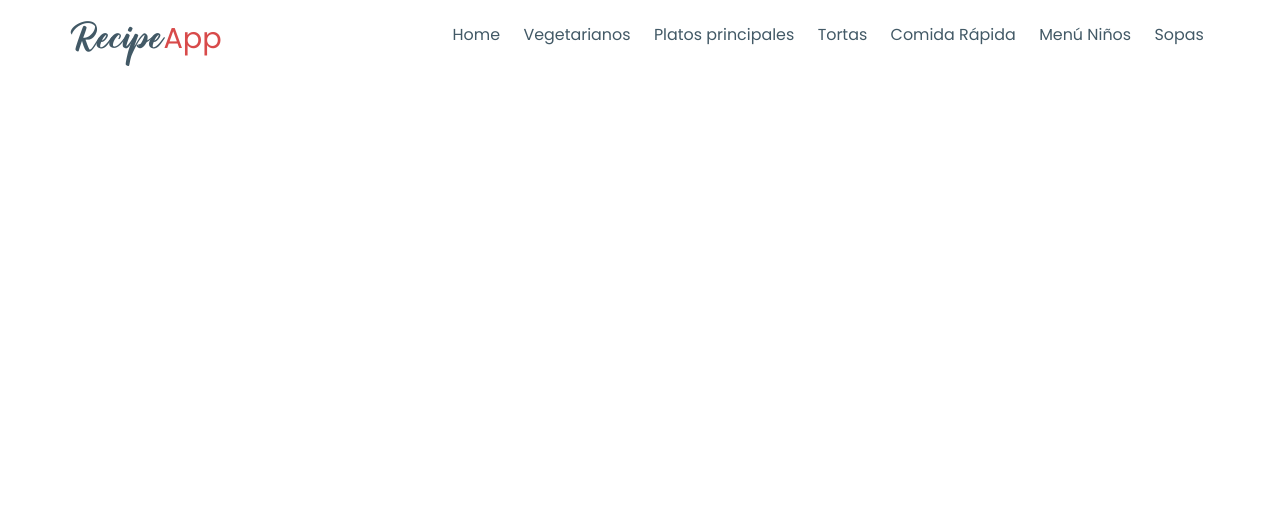
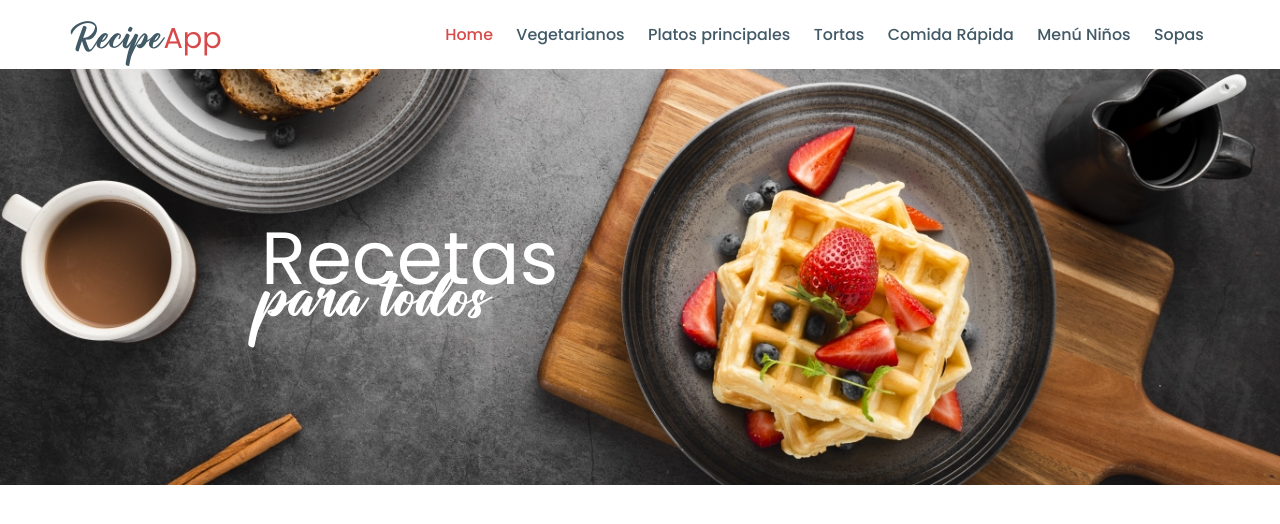
Before and after one commit to SteevenQuintana/Recipe-app, a React (Create React App) app: page /sopas in a window 1280 px wide. Shown: the top 524 px of the page. Built offline with nearby package versions, Linux system fonts and the light colour scheme.

Commit message:
feat: banner

```diff
--- /dev/null
+++ b/src/components/Navbar/Banner/Banner.tsx
@@ -0,0 +1,15 @@
+import React from "react";
+import "./styles/Banner.scss";
+
+const Banner: React.FC = () => {
+  return (
+    <div className="banner">
+      <div className="banner__text">
+        <span className="banner-title">Recetas</span>
+        <span className="banner-subtitle text-monster">para todos</span>
+      </div>
+    </div>
+  );
+};
+
+export default Banner;
--- /dev/null
+++ b/src/components/Navbar/Banner/index.ts
@@ -0,0 +1 @@
+export { default as Banner } from './Banner';
--- /dev/null
+++ b/src/components/Navbar/Banner/styles/Banner.scss
@@ -0,0 +1,46 @@
+.banner {
+  height: 234px;
+  background-image: url(../../../../assets/bcq.jpg);
+  background-size: cover;
+  background-position: top;
+  position: relative;
+  &__text {
+    display: flex;
+    flex-direction: column;
+    position: absolute;
+    top: 65.67px;
+    left: 56.5px;
+    .banner-title,
+    .banner-subtitle {
+      color: var(--color3);
+      font-size: 51px;
+    }
+    .banner-subtitle {
+      margin-top: -35px;
+    }
+  }
+  @media screen and (min-width: 428px) {
+    height: 249px;
+    &__text {
+      top: 50.67px;
+      left: 121.55px;
+    }
+    .banner-title {
+      font-size: 74px;
+    }
+    .banner-subtitle {
+      font-size: 67px;
+      margin-top: -48px;
+    }
+  }
+  @media screen and (min-width: 769px) {
+    height: 416px;
+    &__text {
+      top: 134px;
+      left: 261px;
+    }
+    .banner-subtitle {
+      margin-top: -48px;
+    }
+  }
+}
--- a/src/components/Navbar/Logo/Logo.tsx
+++ b/src/components/Navbar/Logo/Logo.tsx
@@ -4,8 +4,8 @@ import "./styles/Logo.scss";
 const Logo: React.FC = () => {
   return (
     <h1 className="logo">
-      <span className="logo-recipe text-monster">Recipe</span>
-      <span className="logo-app">App</span>
+      <span className="logo-title text-monster">Recipe</span>
+      <span className="logo-subtitle">App</span>
     </h1>
   );
 };
--- a/src/components/Navbar/Logo/styles/Logo.scss
+++ b/src/components/Navbar/Logo/styles/Logo.scss
@@ -2,7 +2,7 @@
   width: min-content;
   font-size: 2.4rem;
   margin-left: 70px;
-  .logo-app {
+  .logo-subtitle {
     color: var(--color2);
     font-size: 1.8rem;
   }
--- a/src/components/Navbar/Navbar.tsx
+++ b/src/components/Navbar/Navbar.tsx
@@ -2,6 +2,7 @@ import React from "react";
 import { Link, Route, Routes } from "react-router-dom";
 import Recipes from "../../container/Recipes/Recipes";
 import { menuItems } from "../../helpers/menuItems";
+import { Banner } from "./Banner";
 import { Logo } from "./Logo";
 import "./styles/Navbar.scss";
 export interface NavbarInterface {}
@@ -18,19 +19,22 @@ const Navbar: React.FC<NavbarInterface> = () => {
             {menuItems.map((item, index) => (
               <Link
                 key={`mobile-${index}`}
-                className="navbar-link-desktop"
+                className={`navbar-link-desktop ${item.active && "active"}`}
                 to={item.url}
               >
-                <h3>{item.title}</h3>
+                <h3 className="navbar-title">{item.title}</h3>
               </Link>
             ))}
           </div>
         </div>
 
+        <Banner />
+
         <div className={"navbar__menu-mobile"}>
           {menuItems.map((item, index) => (
             <Link key={`mobile-${index}`} className={item.cName} to={item.url}>
-              <img src={item.icon} alt={item.title} />
+              <img className="link-img" src={item.icon} alt={item.title} />
+              <h3 className="title">{item.titleMobile}</h3>
             </Link>
           ))}
         </div>
--- a/src/components/Navbar/styles/Navbar.scss
+++ b/src/components/Navbar/styles/Navbar.scss
@@ -1,6 +1,5 @@
 .navbar {
   width: 100vw;
-  position: relative;
 
   &__container {
     height: 69px;
@@ -16,6 +15,7 @@
     }
   }
   .navbar__menu-mobile {
+    transform: translateY(-40px);
     display: flex;
     align-items: center;
     justify-content: center;
@@ -27,10 +27,17 @@
       text-decoration: none;
       height: 91.9px;
       width: 113.97px;
+      position: relative;
       display: flex;
       flex-direction: column;
-      justify-content: center;
+      justify-content: flex-end;
       align-items: center;
+      .link-img {
+        position: absolute;
+        top: 40%;
+        left: 50%;
+        transform: translate(-50%, -50%);
+      }
       border-radius: 10px;
       box-shadow: 0px 5px 9px #8395a766;
       transition: all 0.2s ease-in-out;
@@ -40,28 +47,31 @@
       }
 
       .title {
+        margin-bottom: 10px;
         font-size: 0.81rem;
         font-weight: 500;
-        margin-top: 4.69px;
-        text-align: center;
-        line-height: 19px;
-      }
-
-      @media screen and (min-width: 428px) {
-        margin: 10px;
-        height: 85px;
-        width: 104px;
       }
     }
 
     .navbar-link-mobile {
       position: absolute;
-      top: 34.5px;
+      top: -225px;
       right: 33px;
       transform: translateY(-50%);
 
       .title {
         display: none;
+      }
+    }
+
+    @media screen and (min-width: 428px) {
+      .navbar-link {
+        margin: 10px;
+        height: 85px;
+        width: 104px;
+      }
+      .navbar-link-mobile {
+        top: -240px;
       }
     }
   }
@@ -82,6 +92,16 @@
           text-decoration: none;
           text-align: center;
           &:hover {
+            .navbar-title {
+              color: var(--color2);
+            }
+          }
+          .navbar-title {
+            font-weight: 500;
+          }
+        }
+        .active {
+          .navbar-title {
             color: var(--color2);
           }
         }
--- a/src/helpers/menuItems.ts
+++ b/src/helpers/menuItems.ts
@@ -10,6 +10,7 @@ export const menuItems = [
   {
     title: "Home",
     titleMobile: "Home",
+    active: true,
     url: "/",
     query: "",
     icon: home,
@@ -18,6 +19,7 @@ export const menuItems = [
   {
     title: "Vegetarianos",
     titleMobile: "Vegetarianos",
+    active: false,
     url: "/vegetarianos",
     query: "vegetarian",
     icon: vegetarian,
@@ -26,6 +28,7 @@ export const menuItems = [
   {
     title: "Platos principales",
     titleMobile: "principales",
+    active: false,
     url: "/platos-principales",
     query: "main course",
     icon: main,
@@ -34,6 +37,7 @@ export const menuItems = [
   {
     title: "Tortas",
     titleMobile: "Tortas",
+    active: false,
     url: "/tortas",
     query: "dessert",
     icon: cake,
@@ -42,6 +46,7 @@ export const menuItems = [
   {
     title: "Comida Rápida",
     titleMobile: "Rápida",
+    active: false,
     url: "/comida-rapida",
     query: "fingerfood",
     icon: fastFood,
@@ -50,6 +55,7 @@ export const menuItems = [
   {
     title: "Menú Niños",
     titleMobile: "Menú Niños",
+    active: false,
     url: "/menu-ninos",
     query: "snack",
     icon: kids,
@@ -58,6 +64,7 @@ export const menuItems = [
   {
     title: "Sopas",
     titleMobile: "Sopas",
+    active: false,
     url: "/sopas",
     query: "soup",
     icon: soup,
```
